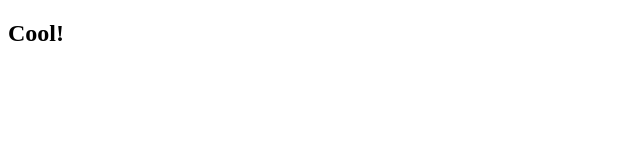
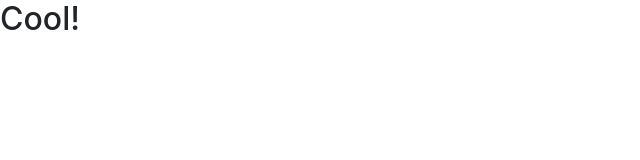
Before and after one commit to gsprasanna/Babel-webpack-configuration-npm-project, a website: page index.html in a window 1280 px wide. Shown: the whole page, without its empty margins (0-640 px from the left). Drawn offline with nearby package versions, Linux system fonts and the light colour scheme.

Commit message:
added bootstrap to html

```diff
--- a/index.html
+++ b/index.html
@@ -5,6 +5,7 @@
     <meta name="viewport" content="width=device-width, initial-scale=1.0">
     <meta http-equiv="X-UA-Compatible" content="ie=edge">
     <title>Document</title>
+    <link rel="stylesheet" href="./node_modules/bootstrap/dist/css/bootstrap.min.css">
     <script src="src/general.js"></script>
 </head>
 <body>
--- a/package.json
+++ b/package.json
@@ -9,6 +9,7 @@
   "author": "Prasanna",
   "license": "ISC",
   "dependencies": {
+    "babel": "^6.23.0",
     "bootstrap": "^4.3.1"
   }
 }
```
Also changed, not shown: 1 other file.
